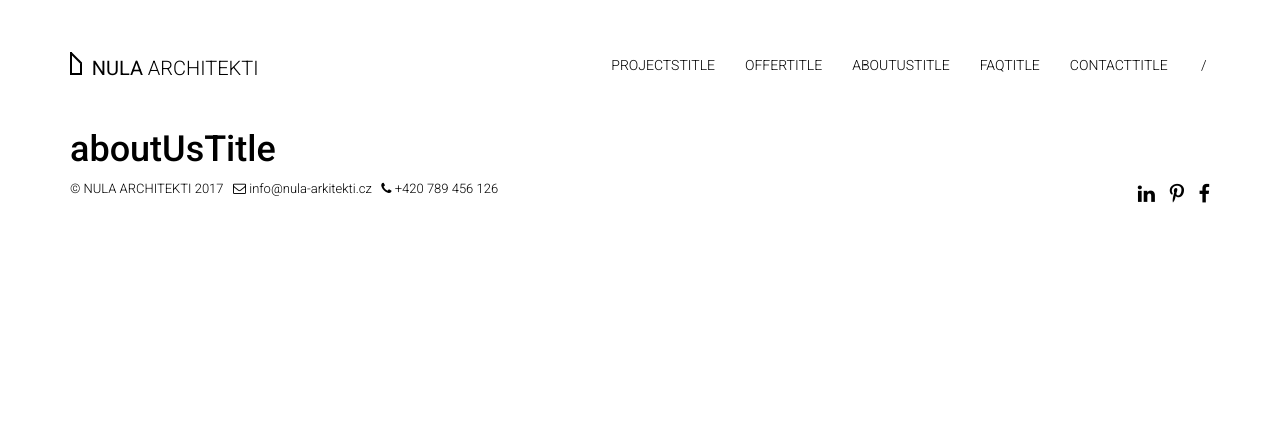
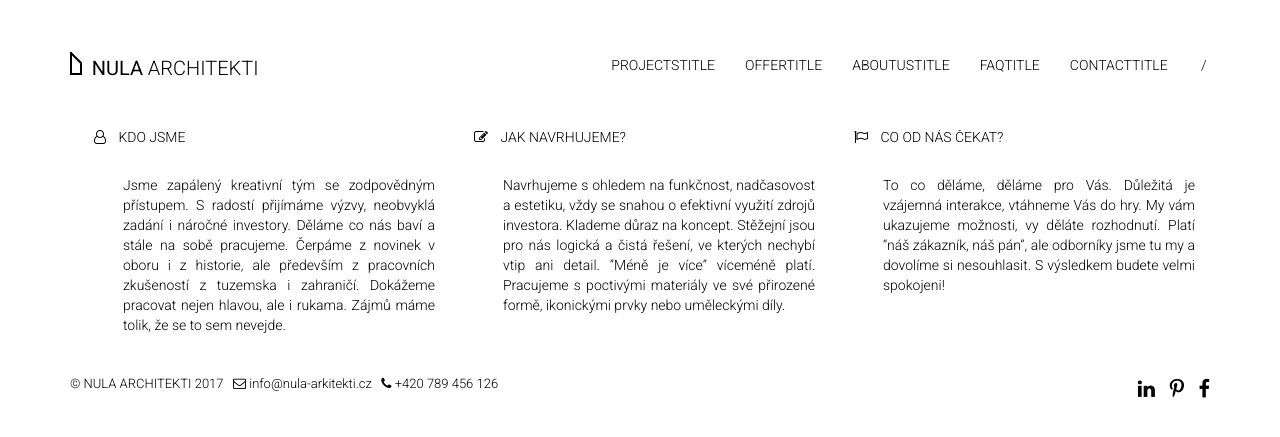
Before and after one commit to david-dusek/nula, a PHP site: template app/templates/about/aboutUs.twig in a window 1280 px wide. Shown: the top 437 px of the page. Run offline with PHP 8.4, Linux system fonts and the light colour scheme; the template is opened without the code that fills it, so the values that code supplies are empty; some libraries are stand-ins or nearby versions.

Commit message:
Obsah stránky O nás

```diff
--- a/app/templates/about/aboutUs.twig
+++ b/app/templates/about/aboutUs.twig
@@ -5,5 +5,22 @@
   {{ parent() }}
 {% endblock %}
 {% block content %}
-  <h1>{{ 'aboutUsTitle'|trans }}</h1>
+  <div class="col-md-4 col-sm-12 about-us-block">
+    <h3><i class="fa fa-user-o" aria-hidden="true"></i> KDO JSME</h3>
+    <p>
+      Jsme zapálený kreativní tým se zodpovědným přístupem. S radostí přijímáme výzvy, neobvyklá zadání i náročné investory. Děláme co nás baví a stále na sobě pracujeme. Čerpáme z novinek v oboru i z historie, ale především z pracovních zkušeností z tuzemska i zahraničí. Dokážeme pracovat nejen hlavou, ale i rukama. Zájmů máme tolik, že se to sem nevejde.
+    </p>
+  </div>
+  <div class="col-md-4 col-sm-12 about-us-block">
+    <h3><i class="fa fa-pencil-square-o" aria-hidden="true"></i> JAK NAVRHUJEME?</h3>
+    <p>
+      Navrhujeme s ohledem na funkčnost, nadčasovost a estetiku, vždy se snahou o efektivní využití zdrojů investora. Klademe důraz na koncept. Stěžejní jsou pro nás logická a čistá řešení, ve kterých nechybí vtip ani detail. ”Méně je více” víceméně platí. Pracujeme s poctivými materiály ve své přirozené formě, ikonickými prvky nebo uměleckými díly.
+    </p>
+  </div>
+  <div class="col-md-4 col-sm-12 about-us-block">
+    <h3><i class="fa fa-flag-o" aria-hidden="true"></i> CO OD NÁS ČEKAT?</h3>
+    <p>
+      To co děláme, děláme pro Vás. Důležitá je vzájemná interakce, vtáhneme Vás do hry. My vám ukazujeme možnosti, vy děláte rozhodnutí. Platí “náš zákazník, náš pán”, ale odborníky jsme tu my a dovolíme si nesouhlasit. S výsledkem budete velmi spokojeni!
+    </p>
+  </div>
 {% endblock %}
--- a/public/css/main.css
+++ b/public/css/main.css
@@ -5,7 +5,16 @@ body {
 
 body {
     margin-top: 110px;
-      color: #000;
+    color: #000;
+}
+
+h3 {
+  font-size: 14px;
+  font-weight: 300;
+}
+
+p {
+  text-align: justify;
 }
 
 @media (max-width: 767px) {
@@ -32,6 +41,19 @@ body {
 
 .active-link {
   text-decoration: underline;
+}
+
+.about-us-block h3 {
+  margin-bottom: 30px;
+}
+
+.about-us-block p {
+  padding-left: 38px;
+  padding-bottom: 30px;
+}
+
+.about-us-block .fa {
+  padding: 0 9px;
 }
 
 /* BOOTSTRAP fixes */
```
